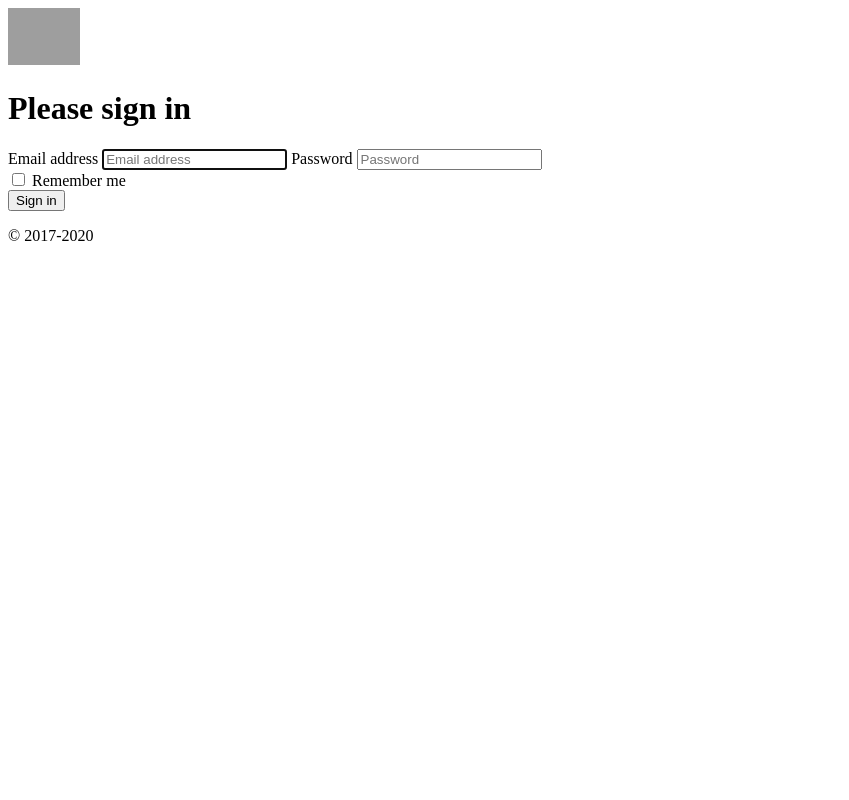
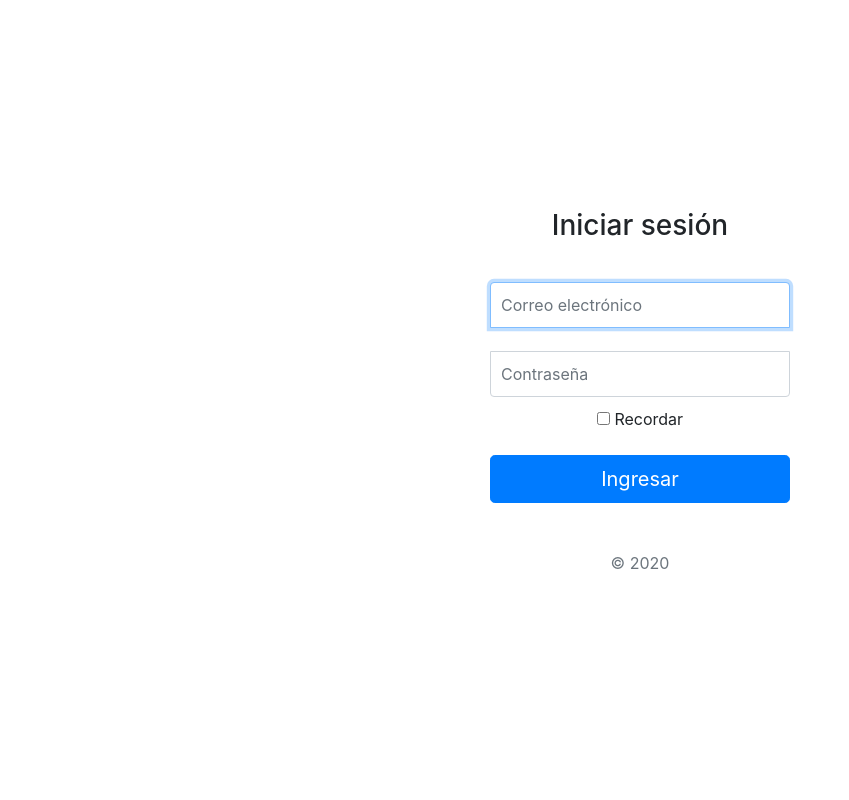
Before and after one commit to mrtnnu/nodejs_Test, a Node server app: page /login in a window 1280 px wide. Shown: the whole page, without its empty margins (0-849 px from the left). Run offline with Node 20, Linux system fonts and the light colour scheme; grey boxes are pictures that could not be loaded.

Commit message:
commit 2

```diff
--- a/app.js
+++ b/app.js
@@ -1,5 +1,7 @@
 var express = require("express");
 var app = express();
+
+app.use(express.static(__dirname + '/public/'));
 
 // Set view engine
 app.set('view engine', 'ejs');
@@ -20,6 +22,10 @@ app.set('view engine', 'ejs');
     //res.send("HelloWorld");
 });
 
+app.get("/registro", function (req, res) {
+    res.render("pages/registro");
+});
+
 var port = process.env.PORT || 3000;
 app.listen(port, function () {
     console.log("Server Has Started!");
--- /dev/null
+++ b/public/css/signin.css
@@ -0,0 +1,42 @@
+html,
+body {
+  height: 100%;
+}
+
+body {
+  display: flex;
+  align-items: center;
+  padding-top: 40px;
+  padding-bottom: 40px;
+  /*background-color: #f5f5f5;*/
+}
+
+.form-signin {
+  width: 100%;
+  max-width: 330px;
+  padding: 15px;
+  margin: auto;
+}
+.form-signin .checkbox {
+  font-weight: 400;
+}
+.form-signin .form-control {
+  position: relative;
+  box-sizing: border-box;
+  height: auto;
+  padding: 10px;
+  font-size: 16px;
+}
+.form-signin .form-control:focus {
+  z-index: 2;
+}
+.form-signin input[type="email"] {
+  margin-bottom: -1px;
+  border-bottom-right-radius: 0;
+  border-bottom-left-radius: 0;
+}
+.form-signin input[type="password"] {
+  margin-bottom: 10px;
+  border-top-left-radius: 0;
+  border-top-right-radius: 0;
+}
--- a/routes/routes.js
+++ b/routes/routes.js
@@ -13,4 +13,8 @@ router.get('/login', function(req, res) {
     //res.send('Contact Us');
 });
 
+router.get('/registro', function(req, res) {
+    res.render('pages/registro');
+});
+
 module.exports = router
--- a/views/pages/login.ejs
+++ b/views/pages/login.ejs
@@ -1,25 +1,26 @@
 <!DOCTYPE html>
 <html lang="en">
 <head>
-
+    <link rel="stylesheet" type="text/css" href="https://maxcdn.bootstrapcdn.com/bootstrap/4.5.2/css/bootstrap.min.css">
+    <link rel="stylesheet" type="text/css" href="css/signin.css">
 </head>
-<div>
+<body class="text-center">
+    <main class="form-signin">
         <form>
-    <img class="mb-4" src="/docs/5.0/assets/brand/bootstrap-logo.svg" alt="" width="72" height="57">
-    <h1 class="h3 mb-3 fw-normal">Please sign in</h1>
-    <label for="inputEmail" class="visually-hidden">Email address</label>
-    <input type="email" id="inputEmail" class="form-control" placeholder="Email address" required="" autofocus="">
-    <label for="inputPassword" class="visually-hidden">Password</label>
-    <input type="password" id="inputPassword" class="form-control" placeholder="Password" required="">
+            <!-- <img class="mb-4" src="/docs/5.0/assets/brand/bootstrap-logo.svg" alt="" width="72" height="57"> -->
+            <h1 class="h3 mb-3 fw-normal">Iniciar sesión</h1>
+            <label for="inputEmail" class="visually-hidden"></label>
+            <input type="email" id="inputEmail" class="form-control" placeholder="Correo electrónico" required="" autofocus="">
+            <label for="inputPassword" class="visually-hidden"></label>
+            <input type="password" id="inputPassword" class="form-control" placeholder="Contraseña" required="">
             <div class="checkbox mb-3">
             <label>
-        <input type="checkbox" value="remember-me"> Remember me
+                <input type="checkbox" value="remember-me"> Recordar
             </label>
             </div>
-    <button class="w-100 btn btn-lg btn-primary" type="submit">Sign in</button>
-    <p class="mt-5 mb-3 text-muted">© 2017-2020</p>
+            <button class="w-100 btn btn-lg btn-primary" type="submit">Ingresar</button>
+            <p class="mt-5 mb-3 text-muted">© 2020</p>
         </form>
-</div>
-
+    </main>
 </body>
 </html>
```
Also changed, not shown: views/pages/registro.ejs (added, +8 -0 lines). Lines whose indentation alone changed are shown as unchanged.
